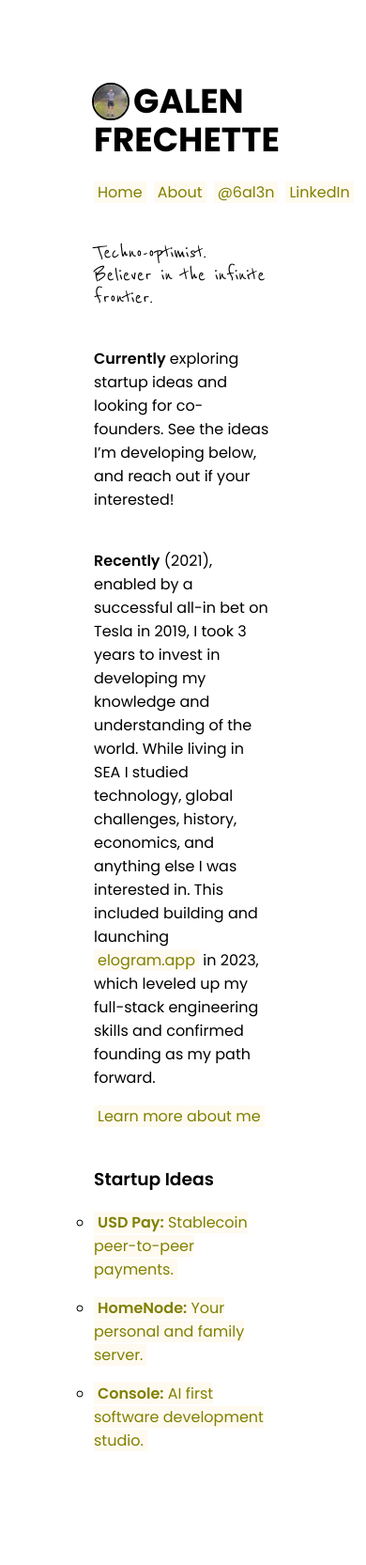
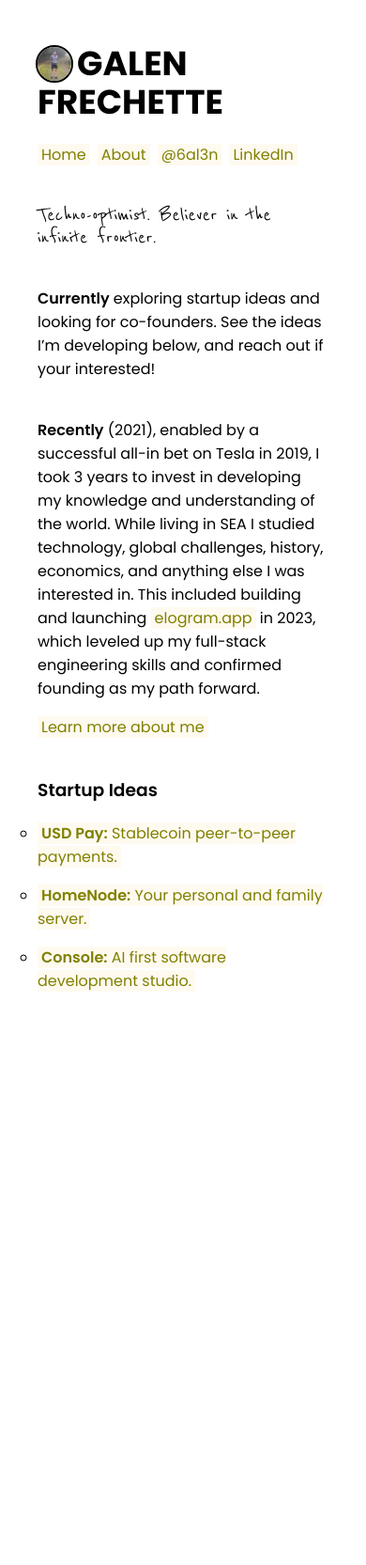
Before and after one commit to frechg/frechg.github.io, a Jekyll site: the page built from index.markdown, in a window 390 px wide. Shown: the whole page at 94% size. Built offline with Jekyll 4.4.1, drawn with Linux system fonts in a browser that asks for light colours; after the commit the page ends 1136 px from its top, so only the background shows below that.

Commit message:
Add basic responsiveness

```diff
--- a/assets/css/styles.scss
+++ b/assets/css/styles.scss
@@ -9,6 +9,11 @@ body {
   max-width: 600px;
   margin: 40px 0px;
   padding: 40px 100px;
+
+  @media (max-width: 800px) {
+    margin: 0px 0px;
+    padding: 40px 40px;
+  }
 }
 
 h1,
```
